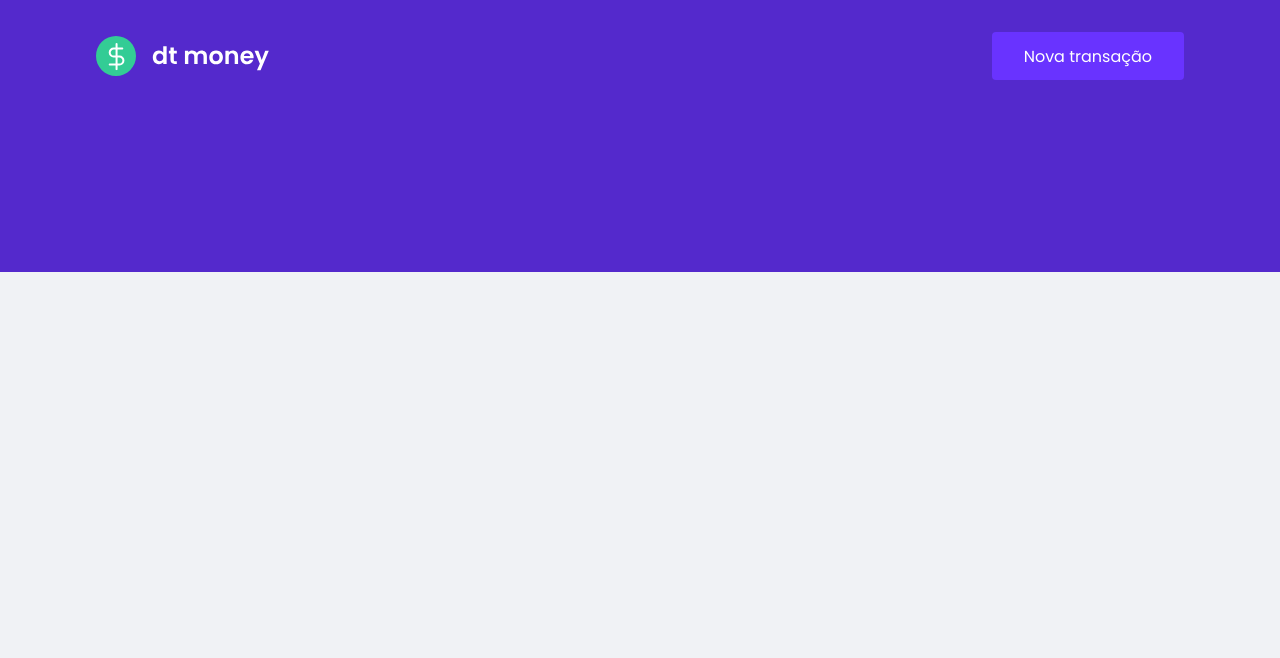
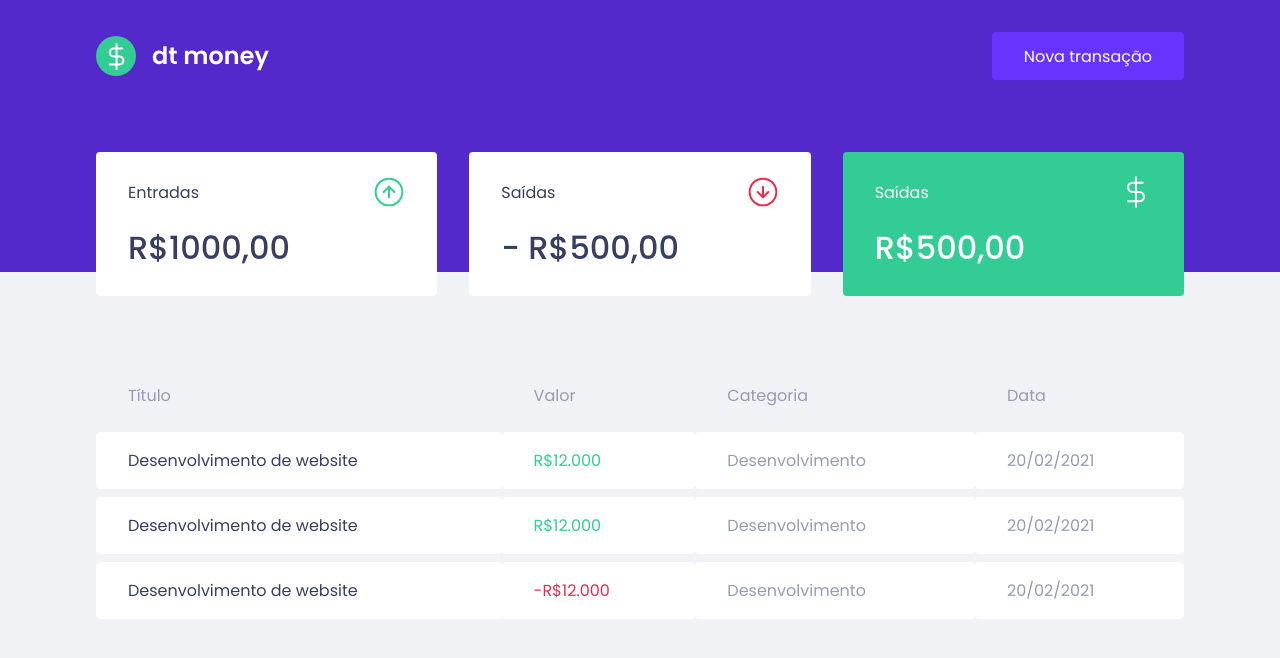
Before and after one commit to birnayt/dtmoney, a React (Create React App) app: page / in a window 1280 px wide. Shown: the top 658 px of the page. Built offline with nearby package versions, Linux system fonts and the light colour scheme.

Commit message:
feat: add transactions table

```diff
--- a/src/App.tsx
+++ b/src/App.tsx
@@ -1,3 +1,4 @@
+import { Dashboard } from "./components/Dashboard";
 import { Header } from "./components/Header";
 import { GlobalStyle } from "./styles/global";
 
@@ -5,6 +6,7 @@
   return (
     <>
       <Header />
+      <Dashboard />
       <GlobalStyle />
     </>
   );
--- /dev/null
+++ b/src/components/TransactionsTable/styles.ts
@@ -0,0 +1,38 @@
+import styled from "styled-components";
+
+export const Container = styled.div`
+  margin-top: 4rem;
+
+  table {
+    width: 100%;
+    border-spacing: 0 0.5rem;
+
+    th {
+      color: var(--text-body);
+      font-weight: 400;
+      padding: 1rem 2rem;
+      text-align: left;
+      line-height: 1.5rem;
+    }
+
+    td {
+      padding: 1rem 2rem;
+      border: 0;
+      background: var(--shape);
+      color: var(--text-body);
+      border-radius: 0.25rem;
+
+      &:first-child {
+        color: var(--text-title);
+      }
+
+      &.deposit {
+        color: var(--green);
+      }
+
+      &.withdraw {
+        color: var(--red);
+      }
+    }
+  }
+`;
--- a/src/styles/global.ts
+++ b/src/styles/global.ts
@@ -3,6 +3,7 @@
 export const GlobalStyle = createGlobalStyle`
   :root {
     --background: #F0F2F5;
+    --green: #33CC95;
     --red: #E52E4D;
     --blue: #5429CC;
 
```
